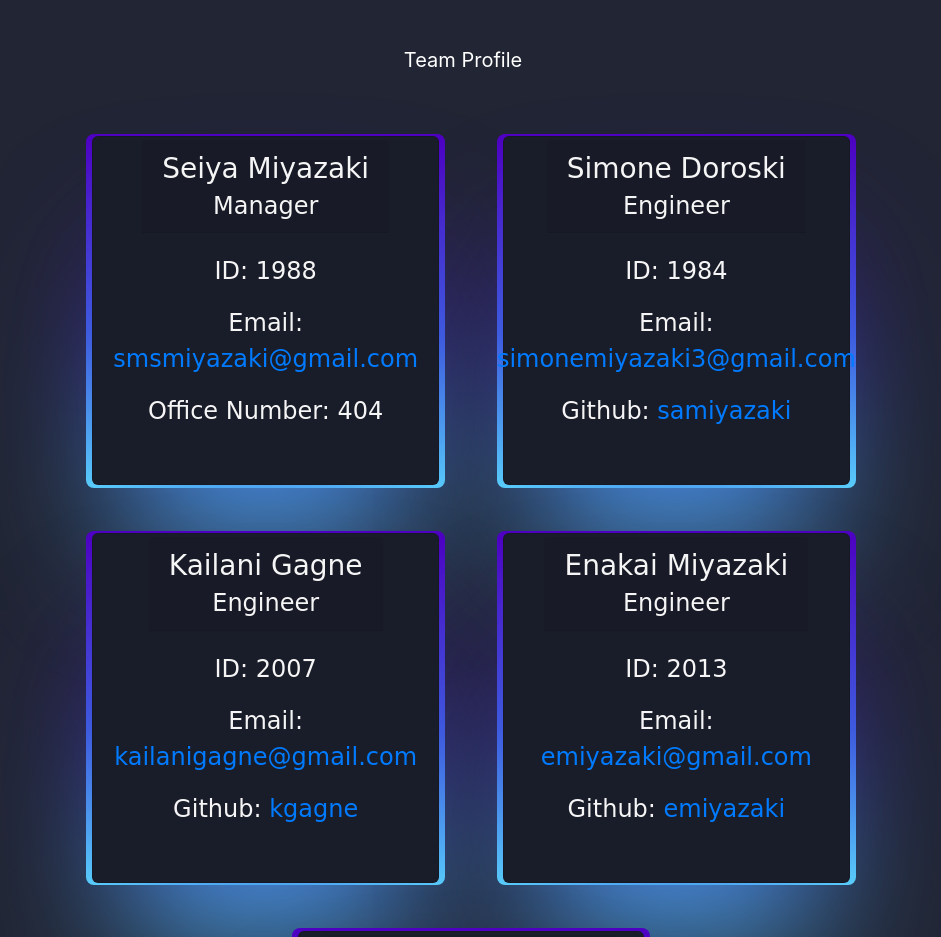
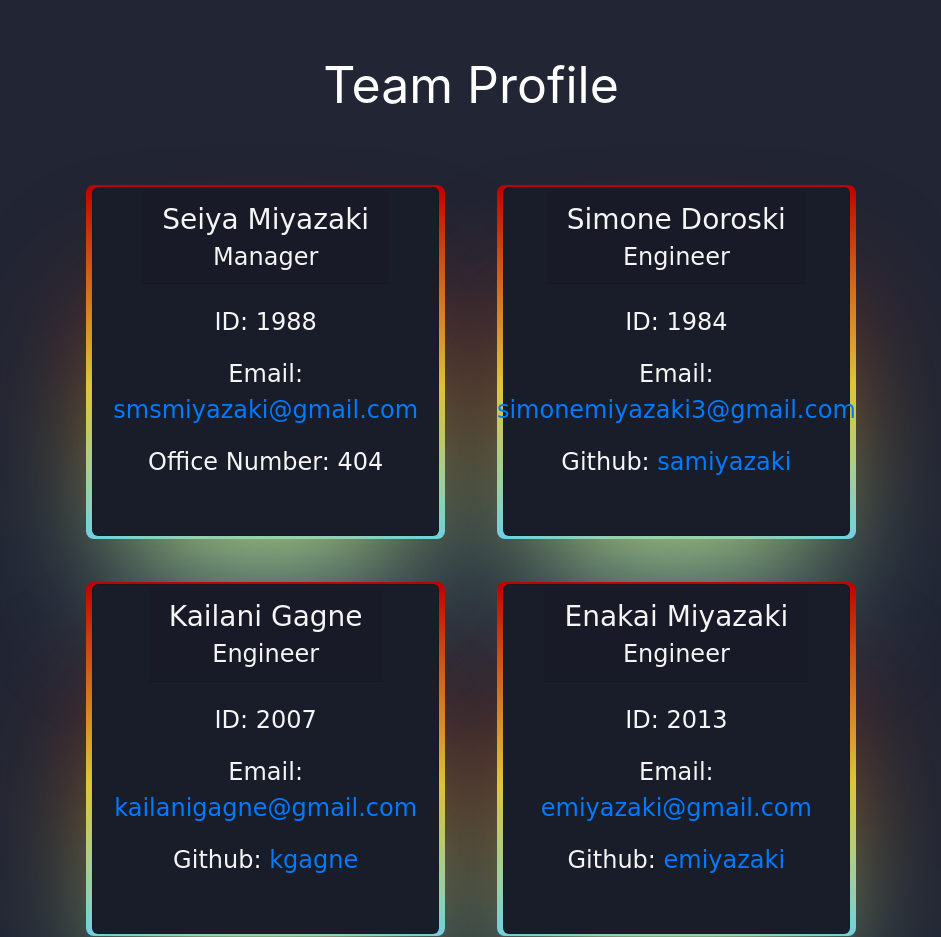
Before and after one commit to samiyazaki/The-Dream-Team-Generator, a plain HTML site: page dist/index.html in a window 1280 px wide. Shown: the top 937 px of the page, without its empty margins (169-1110 px from the left). Drawn offline with nearby package versions, Linux system fonts and the light colour scheme.

Commit message:
Adjusting navbar to fix sizing

```diff
--- a/dist/index.html
+++ b/dist/index.html
@@ -11,7 +11,7 @@
     <body>
         <header>
             <nav class="navbar">
-                <div class="navbar-brand text-large">Team Profile</a>
+                <div class="navbar">Team Profile</a>
             </nav>
         </header>
         <main>
--- a/dist/style.css
+++ b/dist/style.css
@@ -63,7 +63,7 @@
     border-radius: 8px;
     background-image: linear-gradient(
       var(--rotate)
-      , #5ddcff, #3c67e3 43%, #4e00c2);
+      , #5dd1ff, #e3e03c 43%, #c20000);
       position: absolute;
       z-index: -1;
       top: -1%;
@@ -85,7 +85,7 @@
     filter: blur(calc(var(--card-height) / 6));
     background-image: linear-gradient(
       var(--rotate)
-      , #5ddcff, #3c67e3 43%, #4e00c2);
+      , #5dd1ff, #e3e03c 43%, #c20000);
       opacity: 1;
     transition: opacity .5s;
     animation: spin 2.5s linear infinite;
@@ -104,10 +104,9 @@
     justify-content: center;
     width: 100%;
     color:#ffffff;
-  }
-  .large-text {
     font-size: 50px;
   }
+
 /*
 body {
   background-color: grey;
--- a/src/generateHTML.js
+++ b/src/generateHTML.js
@@ -108,7 +108,7 @@ const generateTeamPage = function (employeeCards) {
     <body>
         <header>
             <nav class="navbar">
-                <div class="navbar-brand text-large">Team Profile</a>
+                <div class="navbar">Team Profile</a>
             </nav>
         </header>
         <main>
```
